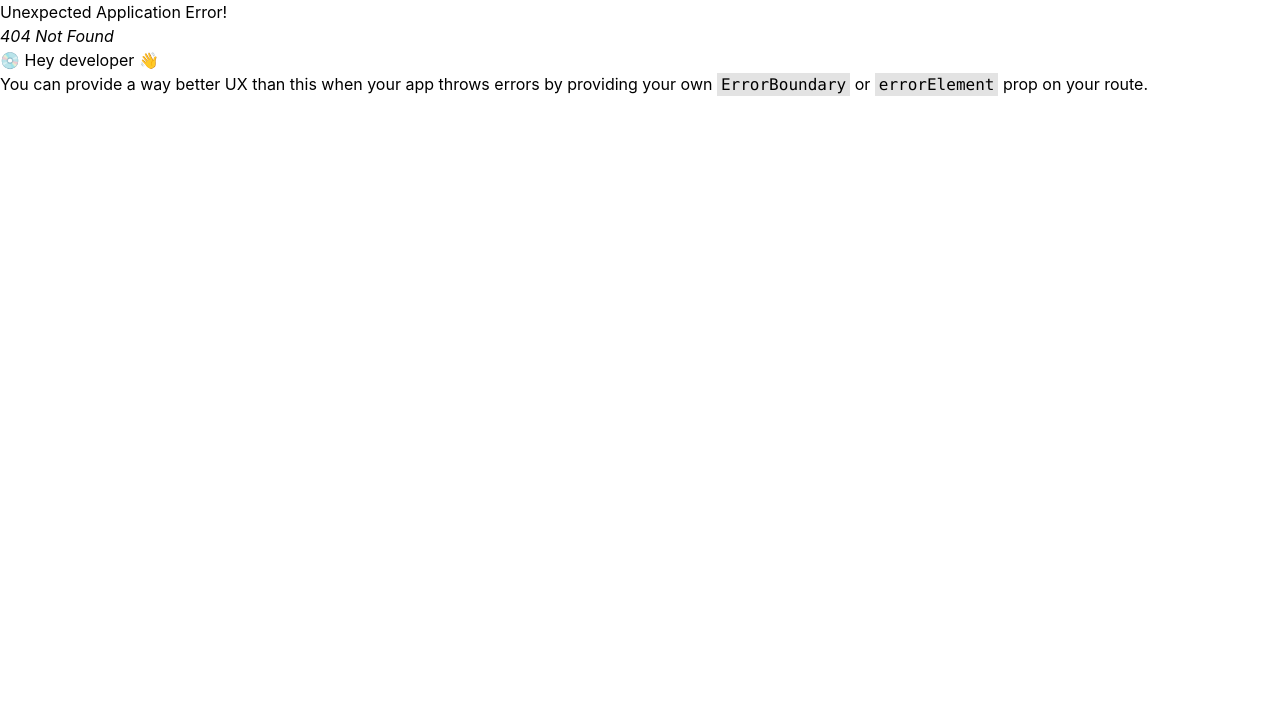
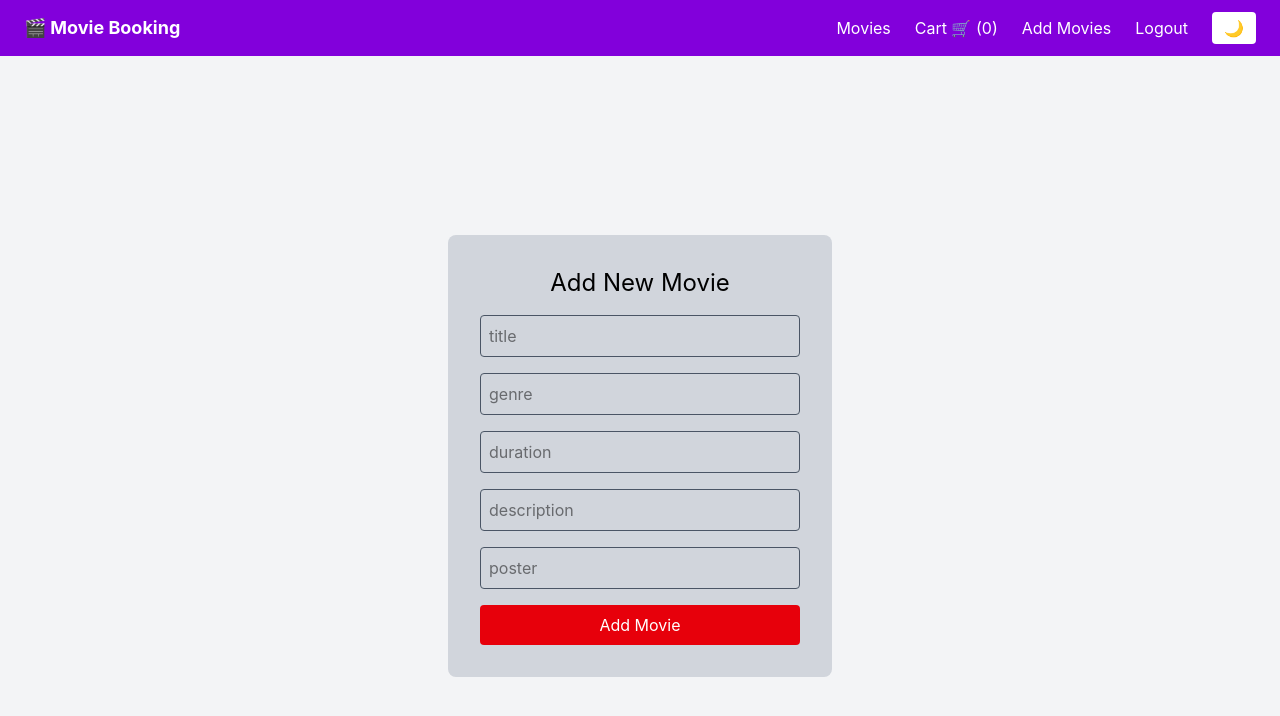
Before and after one commit to Sidhant001/movie-ticket, a React (Vite) app: page /add-movie in a window 1280 px wide. Before the commit this address had no page. Shown: the top 716 px of the page. Built offline with nearby package versions, Linux system fonts and the light colour scheme; sample sign-in values are in the browser's storage.

Commit message:
Add Movie Option added

```diff
--- a/src/components/MovieCard.jsx
+++ b/src/components/MovieCard.jsx
@@ -9,7 +9,7 @@ function MovieCard({ movie }) {
     <div className="border border-black bg-white rounded-lg p-3">
 
       <img
-        src={movie.image}
+        src={movie.image || movie.poster}
         alt={movie.title}
         className="h-70 object-cover rounded-md"
       />
--- a/src/components/Navbar.jsx
+++ b/src/components/Navbar.jsx
@@ -28,15 +28,18 @@ const Navbar = () => {
           Movies
         </Link>
 
+        <Link to="/cart" className="text-white hover:text-gray-200">
+          Cart 🛒 ({totalQuantity})
+        </Link>
+
+        <Link to="/add-movie" className="text-white hover:text-gray-200">
+          Add Movies
+        </Link>
+
         <Link to="/login" className="text-white hover:text-gray-200">
           Logout
         </Link>
 
-        <Link to="/cart" className="text-white hover:text-gray-200">
-          Cart 🛒 ({totalQuantity})
-        </Link>
-
-        {/*Dark Mode */}
         <button
           onClick={() => setDark(!dark)}
           className="px-3 py-1 rounded bg-white text-black dark:bg-gray-700 dark:text-white transition"
--- a/src/features/movieSlice.js
+++ b/src/features/movieSlice.js
@@ -1,6 +1,5 @@
 import { createSlice, createAsyncThunk } from "@reduxjs/toolkit";
 import axios from "axios";
-
 
 export const fetchMovies = createAsyncThunk(
   "movies/fetchMovies",
@@ -10,7 +9,6 @@ export const fetchMovies = createAsyncThunk(
         "https://api.tvmaze.com/shows"
       );
 
-
       return response.data;
     } catch (error) {
       return rejectWithValue("Failed to fetch movies");
@@ -18,18 +16,25 @@ export const fetchMovies = createAsyncThunk(
   }
 );
 
-
 const initialState = {
   movies: [],
   loading: false,
   error: null,
 };
 
-
 const moviesSlice = createSlice({
   name: "movies",
   initialState,
-  reducers: {},
+
+  reducers: {
+    addMovie: (state, action) => {
+      state.movies.push({
+        id: Date.now(),
+        ...action.payload,
+      });
+    },
+  },
+
   extraReducers: (builder) => {
     builder
       .addCase(fetchMovies.pending, (state) => {
@@ -55,4 +60,5 @@ const moviesSlice = createSlice({
   },
 });
 
+export const { addMovie } = moviesSlice.actions;
 export default moviesSlice.reducer;
--- a/src/main.jsx
+++ b/src/main.jsx
@@ -10,6 +10,7 @@ import Cart from "./pages/Cart";
 import "./index.css";
 import ProtectedRoute from "./components/ProtectedRoute";
 import Checkout from "./pages/Checkout";
+import AddMovie from "./pages/AddMovie";
 const router = createBrowserRouter([
   {
     path: "/login",
@@ -25,6 +26,7 @@ const router = createBrowserRouter([
       { path: "/movies", element: <Movies /> },
       { path: "/cart", element: <Cart /> },
       { path: "/checkout", element: <Checkout /> },
+      {path: "/add-movie",element: <AddMovie /> },
     ],
   },
 ]);
--- /dev/null
+++ b/src/pages/AddMovie.jsx
@@ -0,0 +1,89 @@
+import React, { useState } from "react";
+import { useDispatch } from "react-redux";
+import { addMovie } from "../features/movieSlice";
+import { useNavigate } from "react-router-dom";
+
+function AddMovie() {
+  const dispatch = useDispatch();
+  const navigate = useNavigate();
+
+  const [formData, setFormData] = useState({
+    title: "",
+    genre: "",
+    duration: "",
+    description: "",
+    poster: "",
+  });
+
+  const [errors, setErrors] = useState({});
+
+  const validate = () => {
+    let newErrors = {};
+
+    if (!formData.title.trim()) newErrors.title = "Title is required";
+    if (!formData.genre.trim()) newErrors.genre = "Genre is required";
+    if (!formData.duration || isNaN(formData.duration))
+      newErrors.duration = "Valid duration required";
+    if (!formData.description.trim())
+      newErrors.description = "Description is required";
+    if (!formData.poster.trim())
+      newErrors.poster = "Poster URL is required";
+
+    setErrors(newErrors);
+    return Object.keys(newErrors).length === 0;
+  };
+
+  const handleChange = (e) => {
+    setFormData({
+      ...formData,
+      [e.target.name]: e.target.value,
+    });
+  };
+
+  const handleSubmit = (e) => {
+    e.preventDefault();
+
+    if (!validate()) return;
+
+    dispatch(addMovie(formData));
+    navigate("/movies");
+  };
+
+  return (
+    <div className="min-h-screen bg-gray-100 dark:bg-gray-900 flex justify-center items-center">
+      <form
+        onSubmit={handleSubmit}
+        className="bg-gray-300 dark:bg-gray-700 p-8 rounded-lg w-96 space-y-4"
+      >
+        <h2 className="text-black dark:text-white text-2xl text-center">Add New Movie</h2>
+
+        {["title", "genre", "duration", "description", "poster"].map(
+          (field) => (
+            <div key={field}>
+              <input
+                type="text"
+                name={field}
+                placeholder={field}
+                value={formData[field]}
+                onChange={handleChange}
+                className="w-full p-2 text-black dark:text-white border border-gray-600 dark:border-gray-400 rounded"
+              />
+              {errors[field] && (
+                <p className="text-red-500 text-sm">{errors[field]}</p>
+              )}
+            </div>
+          )
+        )}
+
+        <button
+          type="submit"
+          className="w-full bg-red-600 text-white py-2 rounded hover:bg-red-700"
+        >
+          Add Movie
+        </button>
+      </form>
+    </div>
+  );
+}
+
+export default AddMovie;
--- a/src/pages/Movies.jsx
+++ b/src/pages/Movies.jsx
@@ -11,9 +11,11 @@ function Movies() {
     (state) => state.movie
   );
 
-  useEffect(() => {
+useEffect(() => {
+  if (movies.length === 0) {
     dispatch(fetchMovies());
-  }, [dispatch]);
+  }
+}, [dispatch, movies.length]);
 
   if (loading) return <h2>Loading movies...</h2>;
   if (error) return <h2>{error}</h2>;
```
Lines whose indentation alone changed are shown as unchanged.
